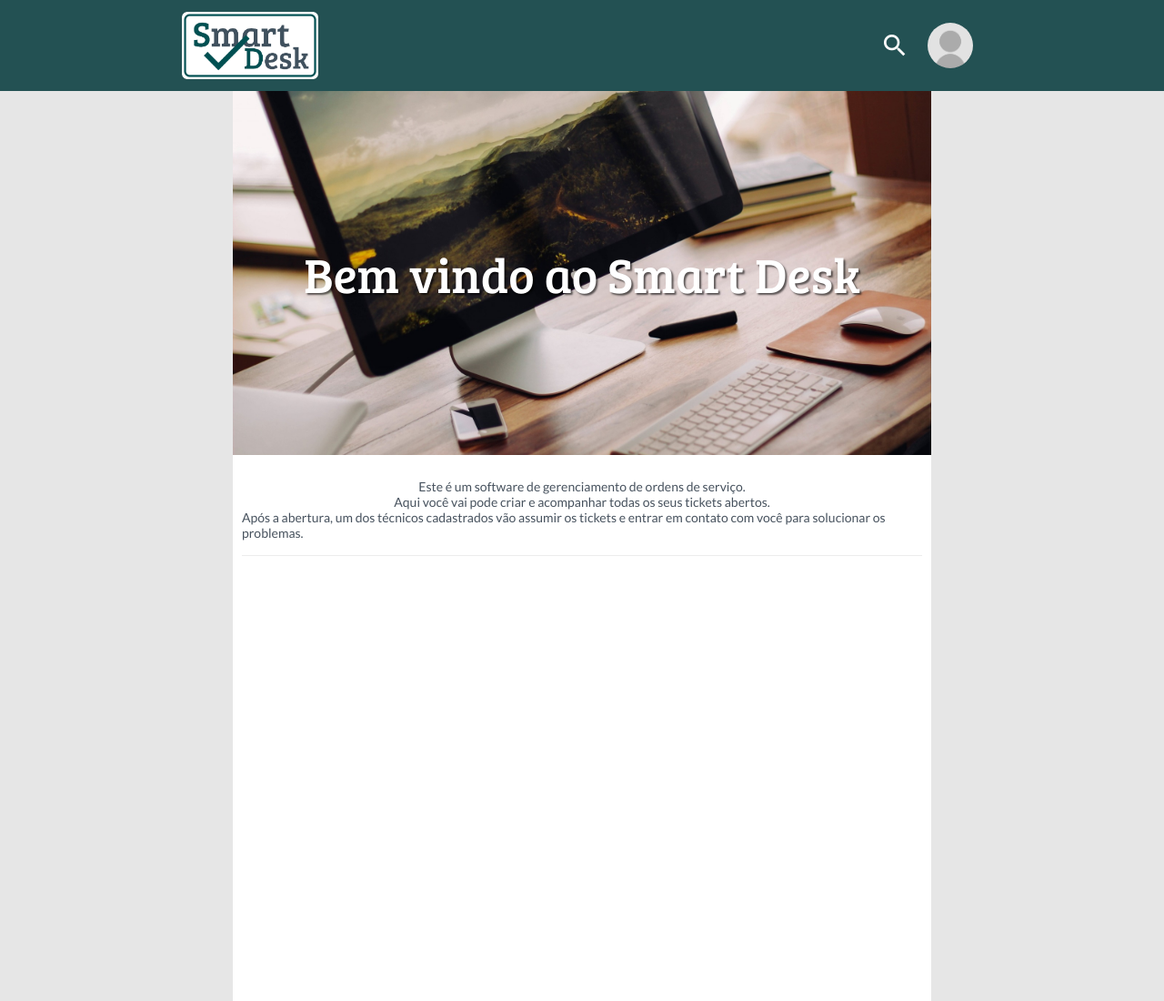
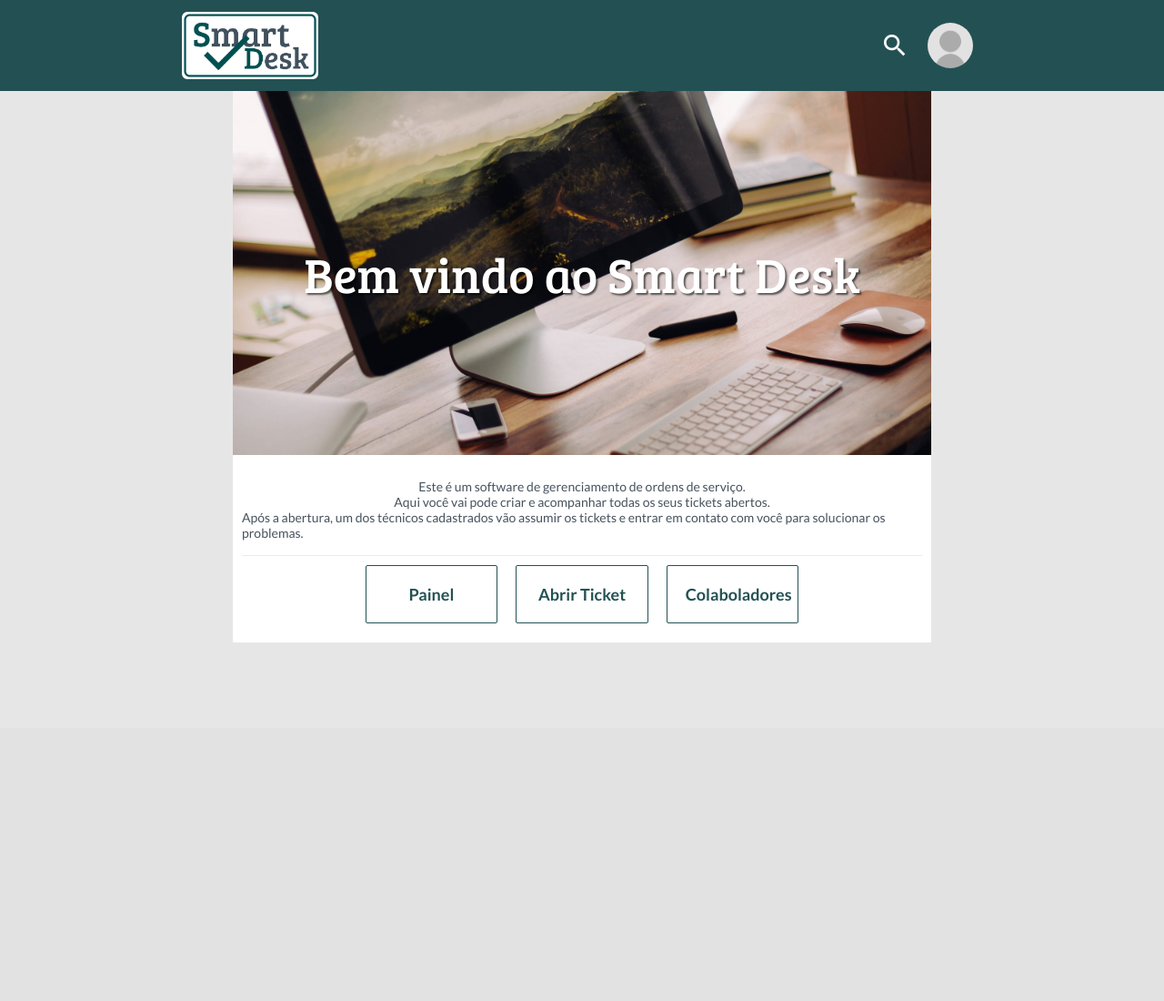
Before and after one commit to dcmunhoz/SmartDesk, a PHP site: page /views/index.php in a window 1280 px wide. Shown: the whole page at 91% size. After the commit the page ends 706 px from the top, so only its background shows below. Run offline with PHP 8.4, Linux system fonts and the light colour scheme.

Commit message:
Front - Estilo botões pagina principal usuário

```diff
--- a/public/rsc/css/elements.css
+++ b/public/rsc/css/elements.css
@@ -52,3 +52,23 @@ input:focus{
     border: #235153;
     background-color: #235153;
 }
+
+.btn.btn-option-system{
+    margin: 0 10px;
+    width: 20%;
+    background-color: #fff;
+    border: 1px solid #235153;
+    color: #235153;
+    border-radius: 2px;
+    padding: 20px;
+    transition: 200ms;
+    font-weight: bold;
+}
+
+.btn.btn-option-system:hover{
+
+    background-color: #235153;
+    border: 1px solid #235153;
+    color: #fff;
+
+}
--- a/public/rsc/css/style.css
+++ b/public/rsc/css/style.css
@@ -152,6 +152,9 @@ html, body{
 /* ================================================== User Page ================================================== */
 #user-container{
     width: 100%;
+    height: 100%;
+    overflow-y: auto;
+    background-color: #E6E6E6;
 }
 
 #user-container .nav-bar{
@@ -211,10 +214,8 @@ html, body{
 }
 
 #user-container #page-container{
-    background-color: #E6E6E6;
     display: flex;
     justify-content: center;
-    height: 1000px;
 }
 
 #user-container #page-container #content{
@@ -255,3 +256,15 @@ html, body{
     font-size: 14px;
     border-bottom: 1px solid rgb(236, 236, 236);
 }
+
+.content-body .system-options{
+    display: flex;
+    align-items: center;
+    padding: 10px;
+    justify-content: center;
+    border-bottom: 1px solid rgb(255, 255, 255);
+}
+
+.content-body .system-options button{
+
+}
--- a/views/index.php
+++ b/views/index.php
@@ -47,6 +47,11 @@
                                 <p>Aqui você vai pode criar e acompanhar todas os seus tickets abertos. </p>
                                 <p>Após a abertura, um dos técnicos cadastrados vão assumir os tickets e entrar em contato com você para solucionar os problemas.</p>
                             </div>
+                            <div class="system-options">
+                                <button class="btn btn-option-system" >Painel</button>
+                                <button class="btn btn-option-system" >Abrir Ticket</button>
+                                <button class="btn btn-option-system" >Colaboladores</button>
+                            </div>
                         </div>
 
                     </div>
```
